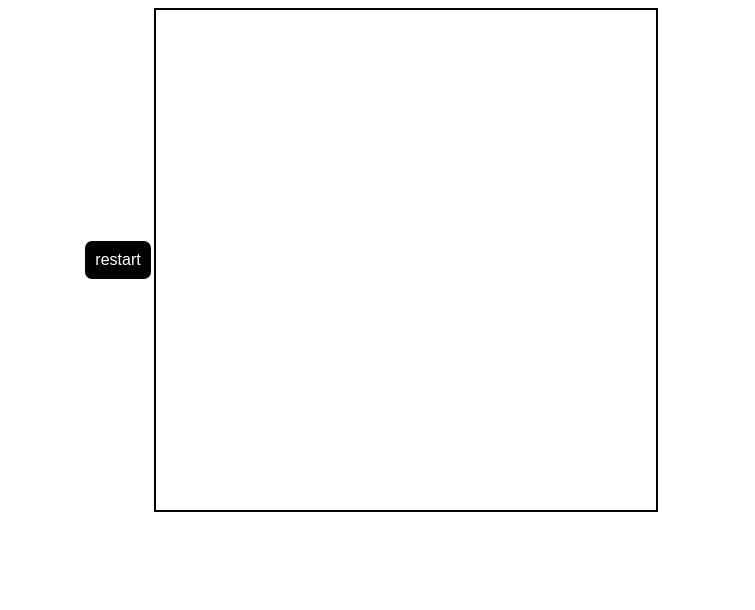
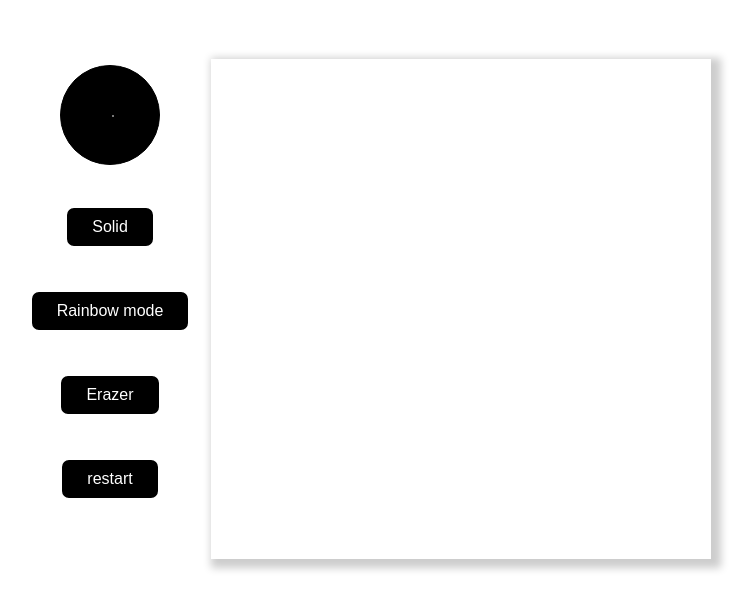
Before and after one commit to mehdichera/etch-a-sketch, a plain HTML site: page index.html in a window 1280 px wide. Shown: the whole page, without its empty margins (270-1025 px from the left). Drawn offline with Linux system fonts and the light colour scheme.

Commit message:
added a toolspanel

```diff
--- a/index.html
+++ b/index.html
@@ -6,34 +6,18 @@
     <meta name="viewport" content="width=device-width, initial-scale=1.0">
     <title>etch-a-sketch</title>
     <link rel="stylesheet" href="style.css">
+    <script src="./javascript.js" defer></script>
 </head>
 <body>
-    <button class ="btn">restart</button>
-    <div id="container"></div>
+  <div class="toolspanel">
+    <input type="color" id="colorpicker" value="#000000">
+    <button class="solid" id="btn">Solid</button>
+    <button class="rainbow" id="btn">Rainbow mode</button>
+    <button class="erazer" id="btn">Erazer</button>
+    <button class ="restart" id="btn">restart</button>
+    </div>
+  <div class="mainContainer">
+    <div class="container"></div>
+  </div>
 </body>
-<script>
-    function e (n){
-       let container = document.querySelector('div');
-       let  button =  document.querySelector('.btn');
-       for (let i=0 ; i<n*n ; i++) {
-           let square = document.createElement('div');
-           square.classList.add('square');
-           container.appendChild(square);
-           square.addEventListener('mouseenter', function changecolor(){
-               square.classList.add('color');
-             });
-           };
-       container.style.cssText =`grid-Template-columns: repeat(${n} , 1fr); , grid-Template-Rows : repeat(${n} , 1fr);`;
-       button.addEventListener('click',restart);
-    };
-    function restart(){
-      let squares = document.querySelectorAll('.square');
-      squares.forEach(e => e.remove());
-      let numsquares = prompt("choose the number of squares per side(100 or less):", );
-      e(numsquares);
-    }
-    e(16);
-
-
-   </script>
 </html>
--- /dev/null
+++ b/javascript.js
@@ -0,0 +1,58 @@
+function e (n){
+    let container = document.querySelector('.container');
+    let restartBtn =  document.querySelector('.restart');
+    let erazerBtn = document.querySelector('.erazer');
+    let rainbowModeBtn = document.querySelector('.rainbow');
+    let solidbtn = document.querySelector('.solid');
+    for (let i=0 ; i<n*n ; i++) {
+        let square = document.createElement('div');
+        square.classList.add('square')
+        square.addEventListener('mouseenter',rainbow);
+        container.appendChild(square);
+        };
+    container.style.cssText =`grid-Template-columns: repeat(${n} , 1fr); , grid-Template-Rows : repeat(${n} , 1fr);`;
+    restartBtn.addEventListener('click',restart);
+    erazerBtn.addEventListener('click',erazerFun);
+    rainbowModeBtn.addEventListener('click',rainbowfun);
+    solidbtn.addEventListener('click',solidFun)
+ };
+ function restart(){
+   let squares = document.querySelectorAll('.square');
+   squares.forEach(e => e.remove());
+   let numsquares = prompt("choose the number of squares per side(100 or less):", );
+   e(numsquares);
+ }
+ function rainbow (){
+        let x = Math.floor(Math.random() * (256 - 0 + 1)) + 0;
+        let y = Math.floor(Math.random() * (256 - 0 + 1)) + 0;
+        let z = Math.floor(Math.random() * (256 - 0 + 1)) + 0;
+        this.style.cssText = `background-color: rgb(${x},${y},${z});`;
+}
+ function erazerFun() {
+    let squares =document.querySelectorAll('.square');
+    squares.forEach((e)=>{
+     e.addEventListener('mouseenter',changeColor)
+    })
+ }
+ function rainbowfun() {
+    let squares =document.querySelectorAll('.square');
+    squares.forEach((e)=>{
+     e.removeEventListener('mouseenter',changeColor);
+     e.removeEventListener('mouseenter',chooseColor);
+     e.addEventListener('mouseenter',rainbow);
+ })
+}
+function changeColor () {
+    this.style.cssText = "background-color = white";
+}
+function solidFun () {
+    let squares =document.querySelectorAll('.square');
+    squares.forEach((e)=>{
+     e.addEventListener('mouseenter',chooseColor);
+ })
+}
+function chooseColor() {
+    let color = document.getElementById("colorpicker").value;
+    this.style.cssText = `background-color: ${color};`;
+}
+  e(16);
--- a/style.css
+++ b/style.css
@@ -1,23 +1,42 @@
-body {
+body{
+    display: flex;
+    align-items: center;
+    justify-content: center;
+    gap: 20px;
+}
+.mainContainer {
  display: flex;
+ flex-direction: column;
  align-items: center;
  justify-content: center;
- margin: 1fr;
+ margin-top: 4%;
+
 }
-#container {
+.container {
     display: grid;
-    border: 2px black solid;
+    box-shadow: 5px 4px 8px 5px rgba(0,0,0,0.2);
     height: 500px;
     width: 500px;
 }
-.color {
-    background-color: grey;
-}
-.btn {
+
+#btn {
     background-color: black;
     color: white;
     font-size: medium;
-    padding: 10px;
+    padding: 10px 25px;
     border: solid;
     border-radius: 10px;
+    margin-top: 20px;
 }
+input {
+    padding: 30%;
+    border-radius: 50px;
+    background-color: black;
+}
+.toolspanel {
+    display: flex;
+    justify-content: center;
+    align-items: center;
+    flex-direction: column;
+    gap: 20px;
+}
```
